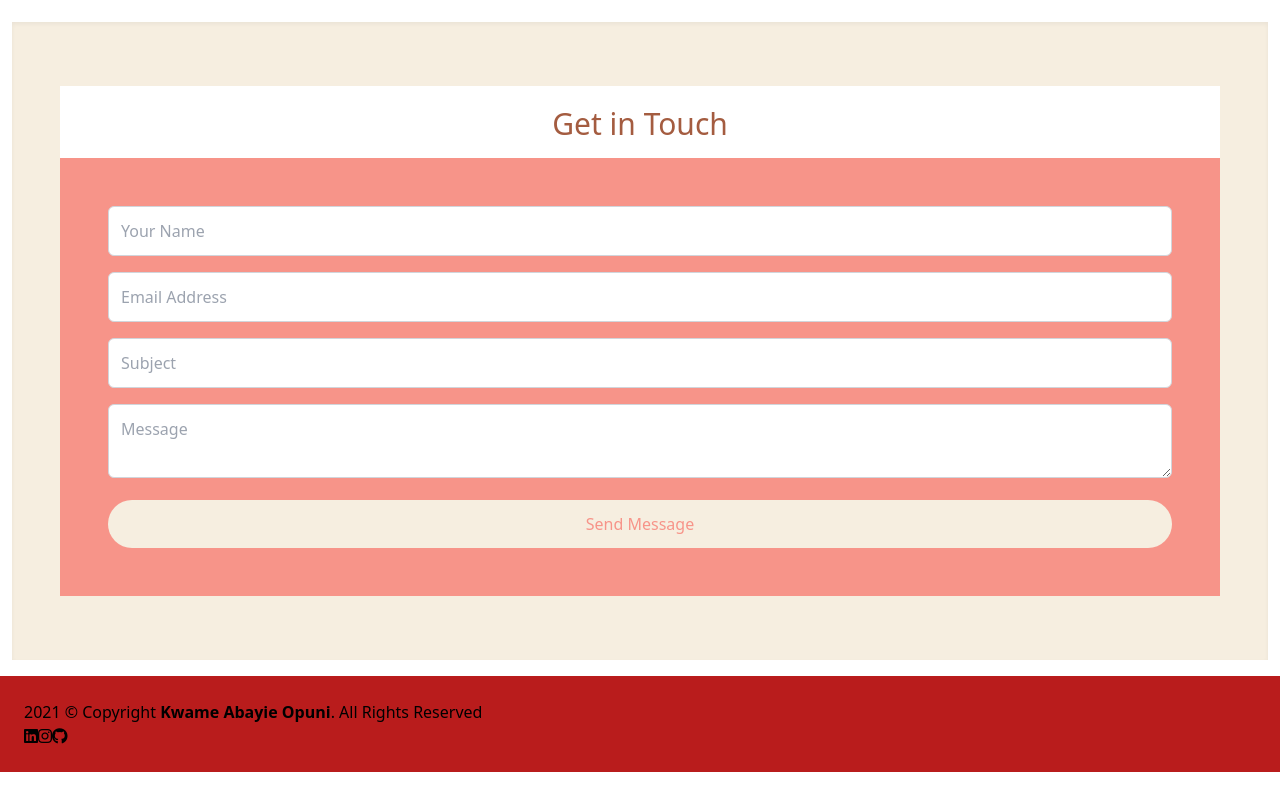
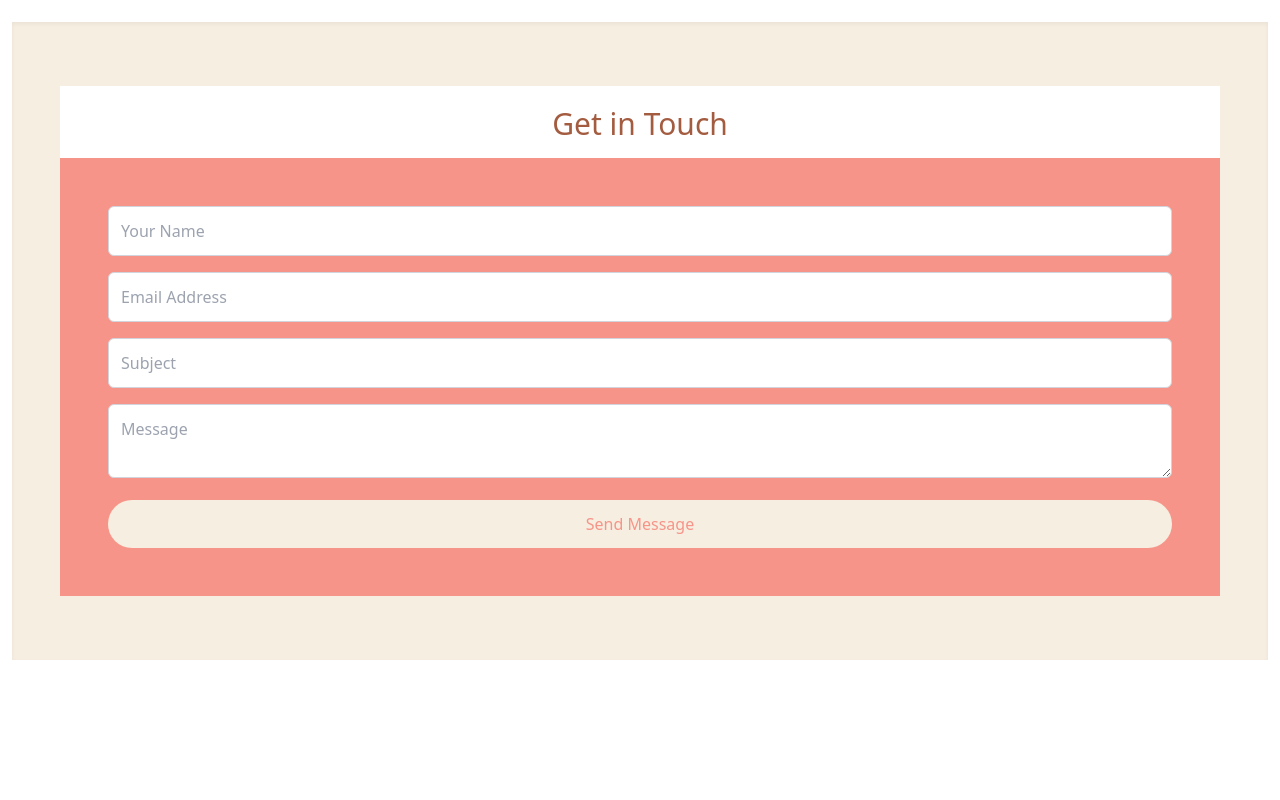
Before and after one commit to abayieopuni/Kwame-Portfolio, a React (Vite) app: page / in a window 1280 px wide. Shown: the part 2838-3638 px from the top of the page. Built offline with nearby package versions, Linux system fonts and the light colour scheme.

Commit message:
updating logo

```diff
--- a/index.html
+++ b/index.html
@@ -2,7 +2,7 @@
 <html lang="en">
   <head>
     <meta charset="UTF-8" />
-    <link rel="icon" type="image/svg+xml" href="/vite.svg" />
+    <link rel="icon" type="image/svg+xml" href="/profile.png" />
     <meta name="viewport" content="width=device-width, initial-scale=1.0" />
     <script src="https://kit.fontawesome.com/9b271ff51f.js" crossorigin="anonymous"></script>
     <title>Kwame opuni's Portfolio</title>
--- a/src/components/sections/Footer.jsx
+++ b/src/components/sections/Footer.jsx
@@ -1,23 +1,74 @@
 import React from 'react'
-import { header,social } from '../../profile-data'
+import { header, social } from '../../profile-data'
 
 function Footer() {
   return (
-    <div className='bg-red-700 relative my-4 p-6 mx-auto'>
-      <div>
-        <p id="not-dark" className="Copy">2021 © Copyright <strong>{header.name}</strong>. All Rights Reserved</p>
+    <div className=" relative my-4 p-6 mx-auto ">
+      <div className="text-white text-center">
+        <p id="not-dark" className="text-sm">
+          2021 © Copyright <strong>{header.name}</strong>. All Rights Reserved
+        </p>
       </div>
 
-                <div className="inline-block gap-3">
-                    {social.linkedin && <a title="Visit Linkedin profile" rel="noopener noreferrer" target="_blank"  href={social.linkedin}><i className="fab fa-linkedin"></i></a>}
-                    {social.facebook && <a title="Visit Facebok profile" rel="noopener noreferrer" target="_blank" href={social.facebook}><i className="fab fa-facebook"></i></a>}
-                    {social.twitter && <a title="Visit Twitter profile" rel="noopener noreferrer" target="_blank" href={social.twitter}><i className="fab fa-twitter"></i></a>}
-                    {social.instagram && <a title="Visit Instagram profile" rel="noopener noreferrer" target="_blank" href={social.instagram}><i className="fab fa-instagram"></i></a>}
-                    {social.github && <a title="Visit Github profile" rel="noopener noreferrer" target="_blank" href={social.github}><i className="fab fa-github"></i></a>}<br/>
-                </div>
-
+      <div className="flex justify-center gap-4 mt-4">
+        {social.linkedin && (
+          <a
+            title="Visit Linkedin profile"
+            rel="noopener noreferrer"
+            target="_blank"
+            href={social.linkedin}
+            className="text-white hover:text-blue-500"
+          >
+            <i className="fab fa-linkedin"></i>
+          </a>
+        )}
+        {social.facebook && (
+          <a
+            title="Visit Facebook profile"
+            rel="noopener noreferrer"
+            target="_blank"
+            href={social.facebook}
+            className="text-white hover:text-blue-700"
+          >
+            <i className="fab fa-facebook"></i>
+          </a>
+        )}
+        {social.twitter && (
+          <a
+            title="Visit Twitter profile"
+            rel="noopener noreferrer"
+            target="_blank"
+            href={social.twitter}
+            className="text-white hover:text-blue-400"
+          >
+            <i className="fab fa-twitter"></i>
+          </a>
+        )}
+        {social.instagram && (
+          <a
+            title="Visit Instagram profile"
+            rel="noopener noreferrer"
+            target="_blank"
+            href={social.instagram}
+            className="text-white hover:text-pink-500"
+          >
+            <i className="fab fa-instagram"></i>
+          </a>
+        )}
+        {social.github && (
+          <a
+            title="Visit Github profile"
+            rel="noopener noreferrer"
+            target="_blank"
+            href={social.github}
+            className="text-white hover:text-gray-900"
+          >
+            <i className="fab fa-github"></i>
+          </a>
+        )}
+      </div>
     </div>
   )
 }
-;
-export default Footer
+
+export default Footer;
--- a/src/profile-data.jsx
+++ b/src/profile-data.jsx
@@ -138,11 +138,11 @@ const contact = {
 };
 
 const social = {
-  github: "https://github.com/amnasyeda",
+  github: "https://github.com/abayieopuni",
   //facebook: "https://facebook.com",
   // twitter: "https://twitter.com",
-  instagram: "https://instagram.com/amna.s_",
-  linkedin: "https://www.linkedin.com/in/amna-syeda-064191146",
+  instagram: "https://github.com/abayieopuni",
+  linkedin: "https://www.linkedin.com/in/abayie-opuni/",
   resume: "",
 };
 
```
Also changed, not shown: public/profile.png.
